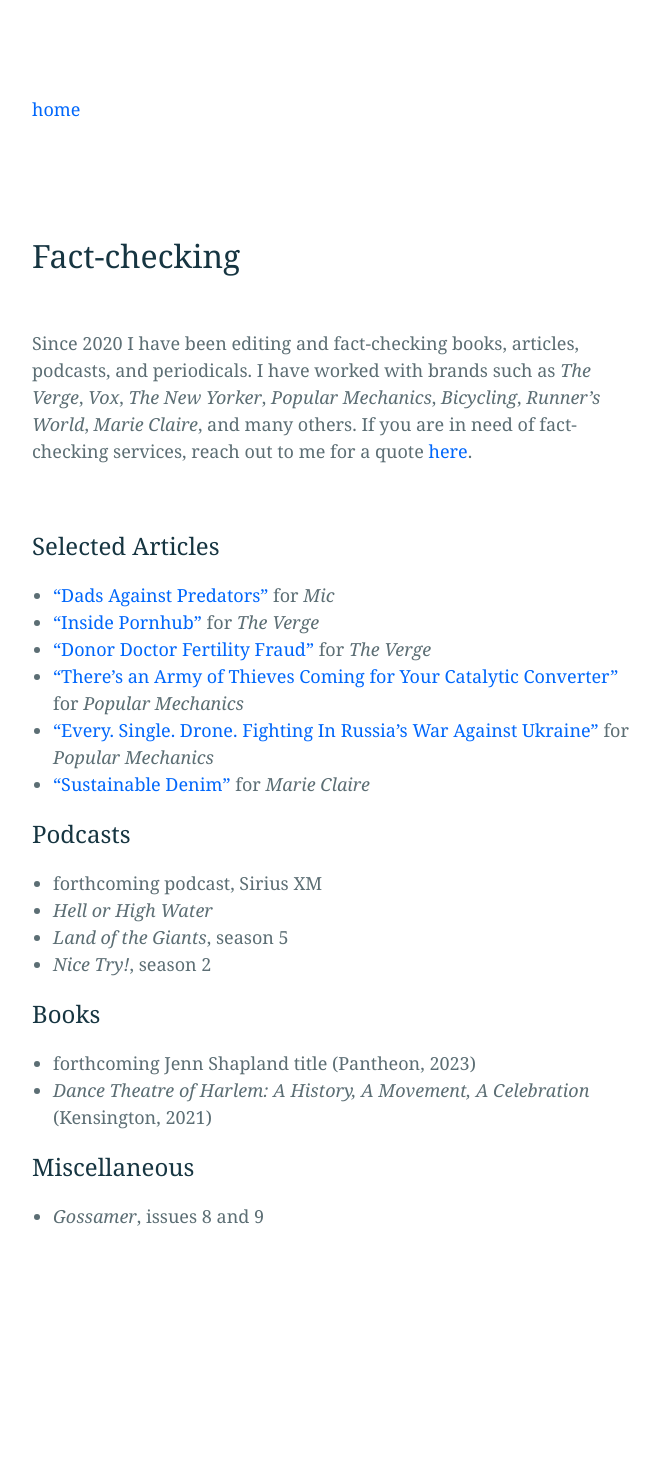
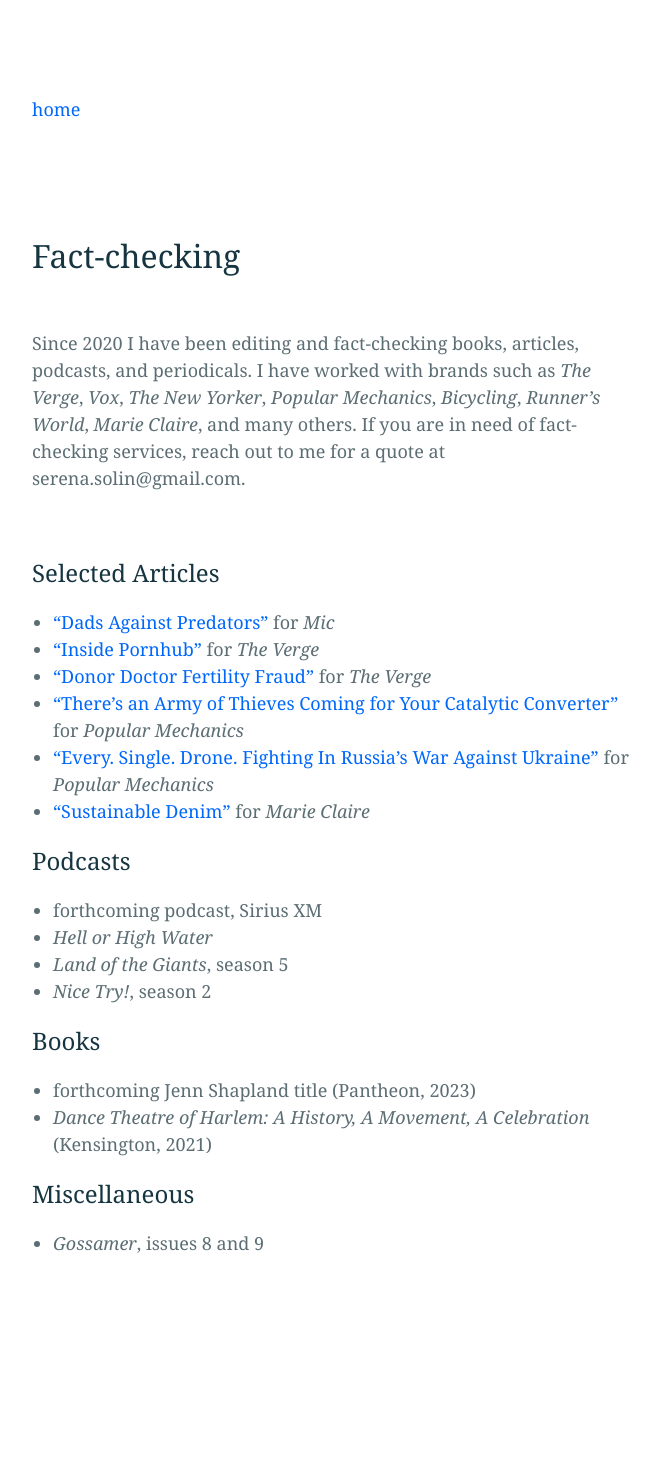
Before and after one commit to bliss-st/ss-website, a Jekyll site: the page built from factchecking.md, in a window 1280 px wide. Shown: the whole page, without its empty margins (308-968 px from the left). Built offline with Jekyll 4.4.1, drawn with Linux system fonts in a browser that asks for light colours; before the commit the page ends 1430 px from its top, so only the background shows below that.

Commit message:
Update factchecking.md

```diff
--- a/factchecking.md
+++ b/factchecking.md
@@ -4,7 +4,7 @@
 permalink: /factchecking/
 ---
 
-Since 2020 I have been editing and fact-checking books, articles, podcasts, and periodicals. I have worked with brands such as <em>The Verge</em>, <em>Vox</em>, <em>The New Yorker</em>, <em>Popular Mechanics</em>, <em>Bicycling</em>, <em>Runner's World</em>, <em>Marie Claire</em>, and many others. If you are in need of fact-checking services, reach out to me for a quote <a href="">here</a>.
+Since 2020 I have been editing and fact-checking books, articles, podcasts, and periodicals. I have worked with brands such as <em>The Verge</em>, <em>Vox</em>, <em>The New Yorker</em>, <em>Popular Mechanics</em>, <em>Bicycling</em>, <em>Runner's World</em>, <em>Marie Claire</em>, and many others. If you are in need of fact-checking services, reach out to me for a quote at serena.solin@gmail.com.
 
 <br>
 
```
